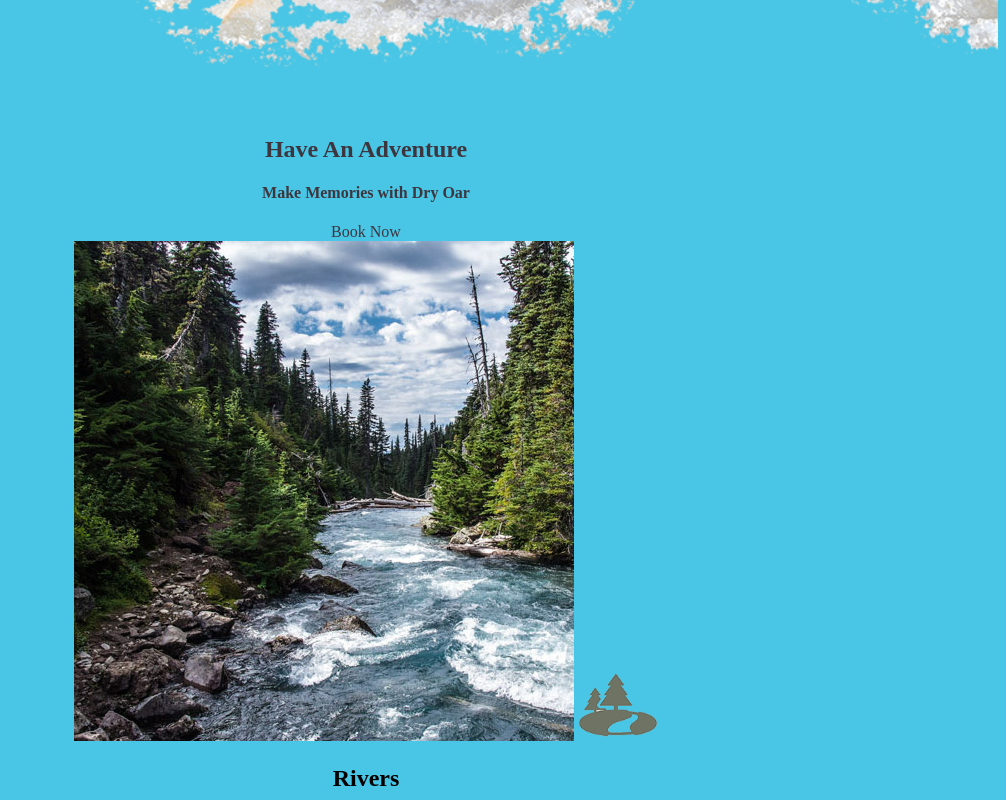
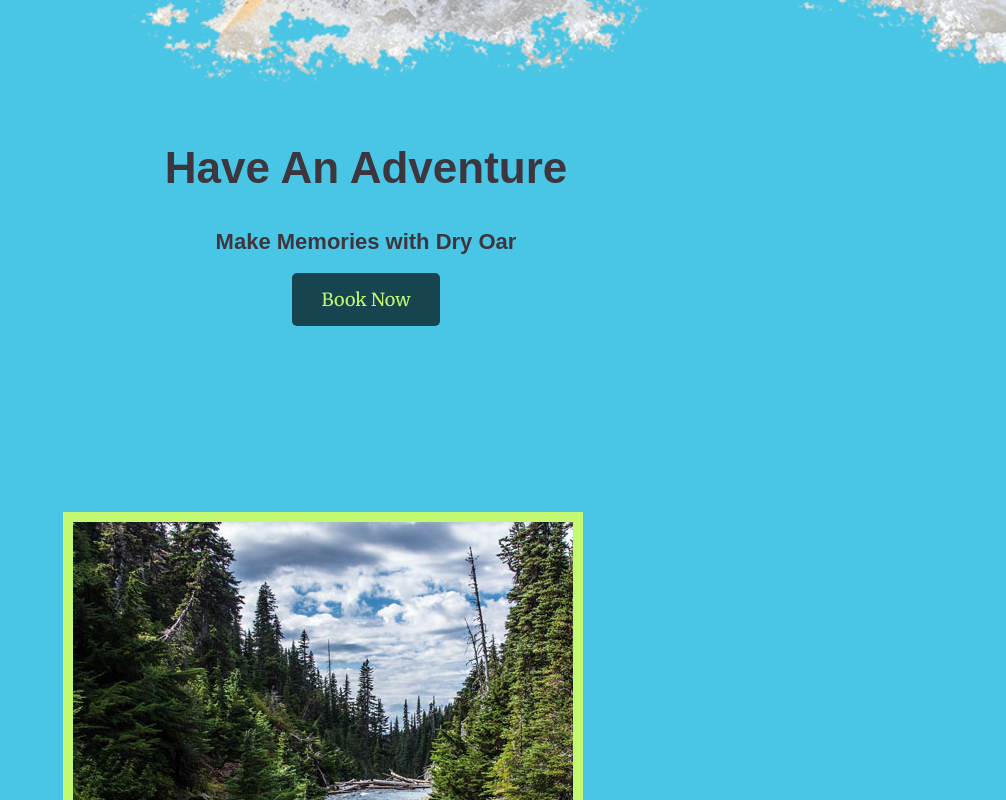
Before and after one commit to Sjones9524/wdd130, a plain HTML site: page wwr/index.html in a window 1280 px wide. Shown: the part 840-1640 px from the top of the page, without its empty margins (274-1280 px from the left). Drawn offline with Linux system fonts and the light colour scheme; a web font is replaced by a local one.

Commit message:
Added more CSS

```diff
--- a/wwr/styles/style.css
+++ b/wwr/styles/style.css
@@ -1,20 +1,28 @@
+@import url('https://fonts.googleapis.com/css2?family=Merriweather:ital,opsz,wght@0,18..144,300..900;1,18..144,300..900&family=Rubik+Marker+Hatch&display=swap');
+
 #content {
     max-width: 1600px;
     margin: 0 auto;
+}
+#logo_link {
+    padding-top: 5px;
 }
 nav a {
     text-align:center;
     color:#3E363F;
     text-decoration: none;
+    padding: 35px;
 }
 #hero-msg h1, #hero-msg h4 {
     text-align: center;
+    font-family: "Rubik Marker Match", Arial, Helvetica, sans-serif;
 }
 .button-box {
     text-align: center;
 }
 main section {
     text-align: center;
+    box-sizing: border-box;
 }
 #background {
     height: 725px;
@@ -22,6 +30,10 @@ main section {
 }
 body {
     background-color: #49c6e5;
+    font-family: "Merriweather", Arial, Helvetica, sans-serif;
+    font-size: 22px;
+    margin: 0;
+    padding: 0;
 }
 header {
     background-color: #49c6e5;
@@ -31,20 +43,29 @@ nav a:hover {
     color: #C2F970;
 }
 .book, .join {
-    background-color: #49c6e5;
-    color: #3E363F;
+    background-color: #16444f;
+    color: #C2F970;
     text-decoration: none;
+    font-size: 18px;
+    padding: 15px 30px;
+    margin-top: 50px;
+    border-radius: 5px;
 }
 .book:hover, .join:hover {
-    background-color: #49c6e5;
-    color: #C2F970
+    background-color: #C2F970;
+    color: #16444f;
+    border-radius: 5px;
 }
 .msg {
     background-color: #49c6e5;
+    font-family: "Rubik Marker Match", Arial, Helvetica, sans-serif;
+    padding: 35px;
 }
 footer {
     background-color: #49c6e5;
-    color: #3E363F
+    color: #3E363F;
+    padding: 25px 50px;
+    margin-top: 200px;
 }
 footer a {
     color: #3E363F;
@@ -54,22 +75,35 @@ footer a:hover {
     color: #C2F970
 }
 .home-title {
-    color: #3E363F
+    color: #3E363F;
+    font-family: "Rubik Marker Match", Arial, Helvetica, sans-serif;
+    font-size: 2em;
+    margin-top: 10px;
+}
+h2{
+    font-family: "Rubik Marker Match", Arial, Helvetica, sans-serif;
+    margin: 0;
 }
 h4{
-    color: #3E363F
+    color: #3E363F;
+    font-family: "Rubik Marker Match", Arial, Helvetica, sans-serif;
 }
 .msg h2 {
-    color: #3E363F
+    color: #3E363F;
+    font-family: "Rubik Marker Match", Arial, Helvetica, sans-serif;
 }
 .msg p {
-    color: #3E363F
+    color: #3E363F;
+    font-size: .8em;
+    line-height: 1.5em;
+    padding-bottom: 15px;
 }
 .logo {
     width: 80px;
 }
 .icon {
     width: 80px;
+    padding-top: 10px;
 }
 #hero-img {
     width:100%;
@@ -80,3 +114,12 @@ footer p {
 footer p a:hover {
     text-decoration: underline;
 }
+footer .social img {
+    padding-top: 15px;
+}
+.rivers-card, .camping-card, .rapids-card {
+    margin: 200px 0;
+}
+.card-img {
+    border: 10px solid #C2F970;
+}
```
